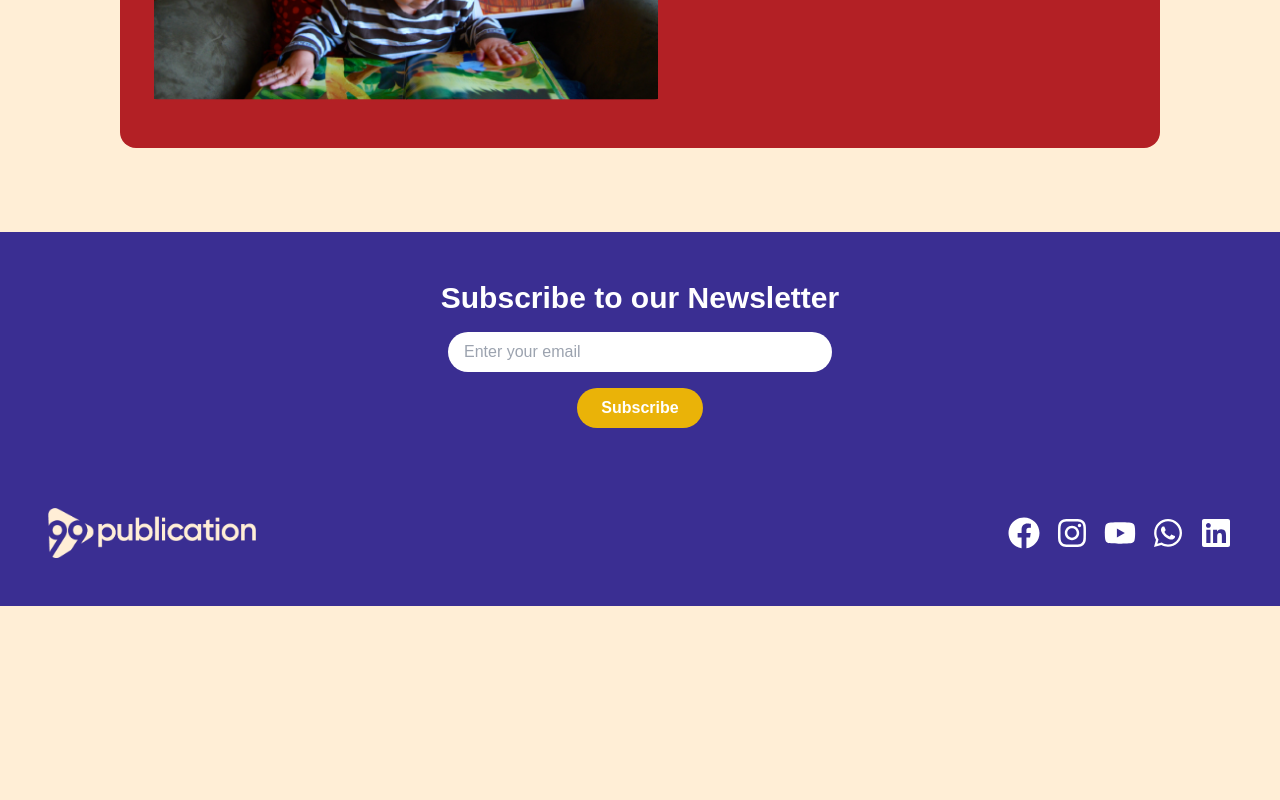
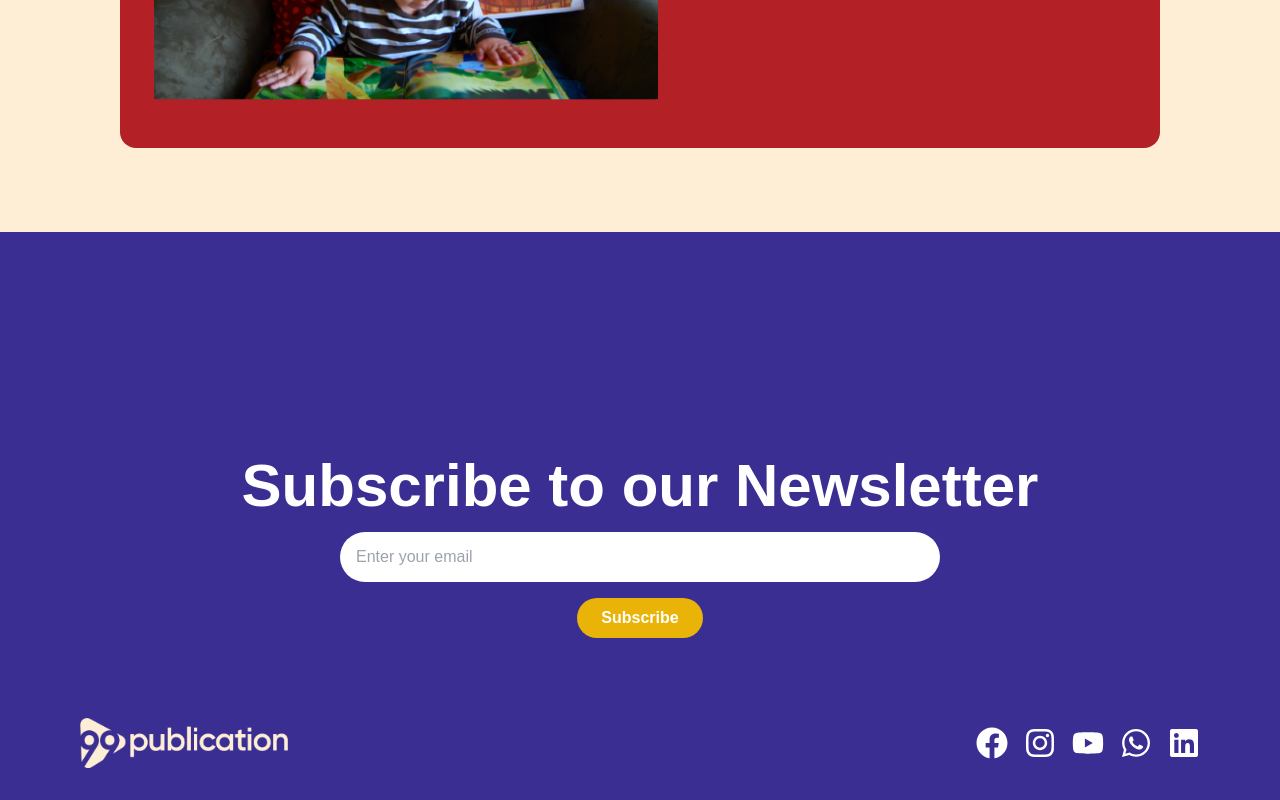
Before and after one commit to Ebtesham-21/99BOOKECOMFINAL, a Next.js app: page / in a window 1280 px wide. Shown: the part 5140-5940 px from the top of the page. Before the commit the page ends 5746 px from the top, so only its background shows below. Built offline with nearby package versions, Linux system fonts and the light colour scheme.

Commit message:
footer resized

```diff
--- a/components/layout/Footer.tsx
+++ b/components/layout/Footer.tsx
@@ -41,15 +41,15 @@ const Footer: React.FC = () => {
     };
 
     return (
-        <footer className="bg-[#3A2E92] text-white p-12 text-center">
-            <h3 className="text-3xl font-semibold">Subscribe to our Newsletter</h3>
+        <footer className="bg-[#3A2E92] text-white pt-56 px-20 pb-8 text-center">
+            <h3 className="text-6xl font-semibold">Subscribe to our Newsletter</h3>
             <form onSubmit={handleSubscribe} className="mt-4 flex flex-col items-center">
                 <input
                     type="email"
                     placeholder="Enter your email"
                     value={email}
                     onChange={(e) => setEmail(e.target.value)}
-                    className="px-4 py-2 rounded-full text-black w-96"
+                    className="px-4 py-2 rounded-full text-black w-[600px] h-[50px]"
                     required
                 />
 
@@ -66,7 +66,15 @@ const Footer: React.FC = () => {
 
             {showModal && (
                 <div className="fixed inset-0 bg-black bg-opacity-50 flex justify-center items-center">
-                    <div className="bg-white ">
+                    <div className="bg-white text-black p-6 rounded-lg shadow-lg text-center w-80 transition-all">
+                        <h2 className="text-xl font-semibold mb-2">Thank You!</h2>
+                        <p className="text-lg ">Subscribed sucessfully</p>
+                        <button onClick={() => setShowModal(false)}
+                          className="mt-4 bg-blue-500 text-white px-4 py-2 rounded-full font-bold"
+                            >
+                                Close
+
+                        </button>
 
                     </div>
                 </div>
```
